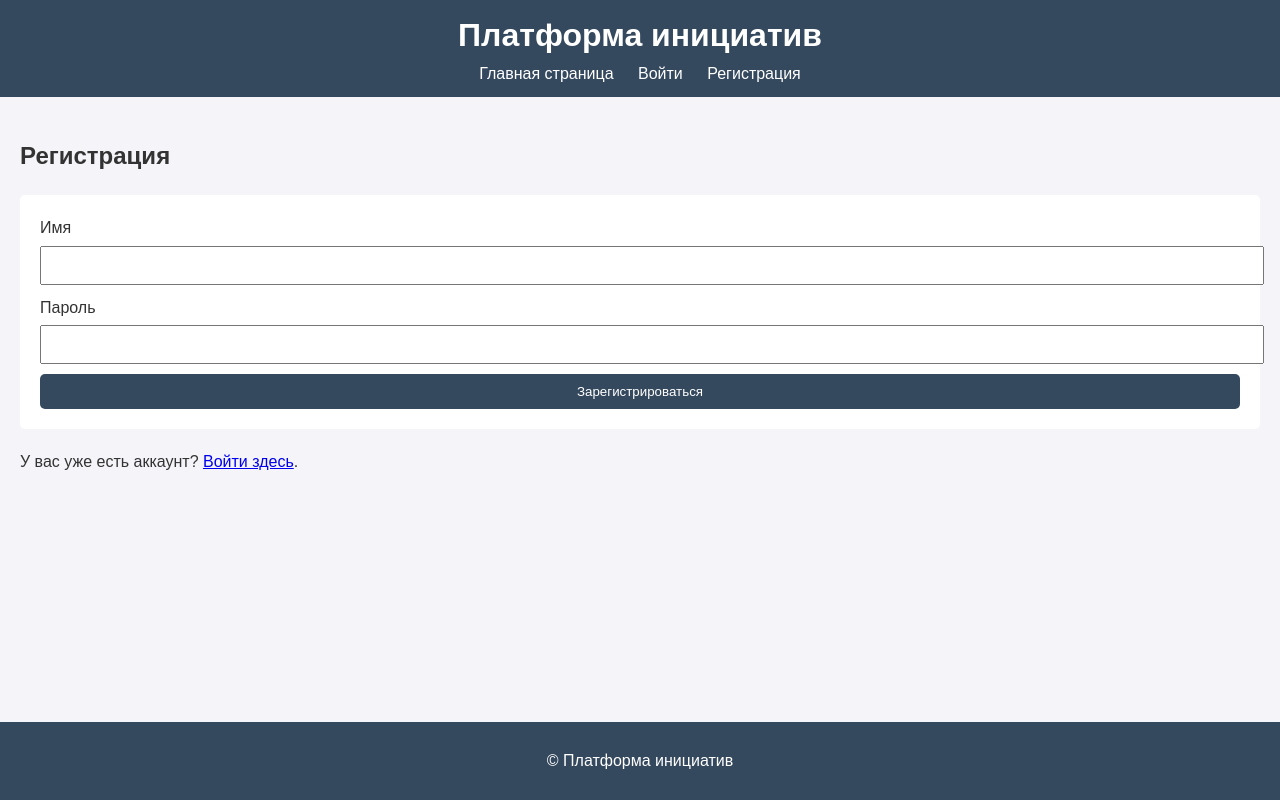
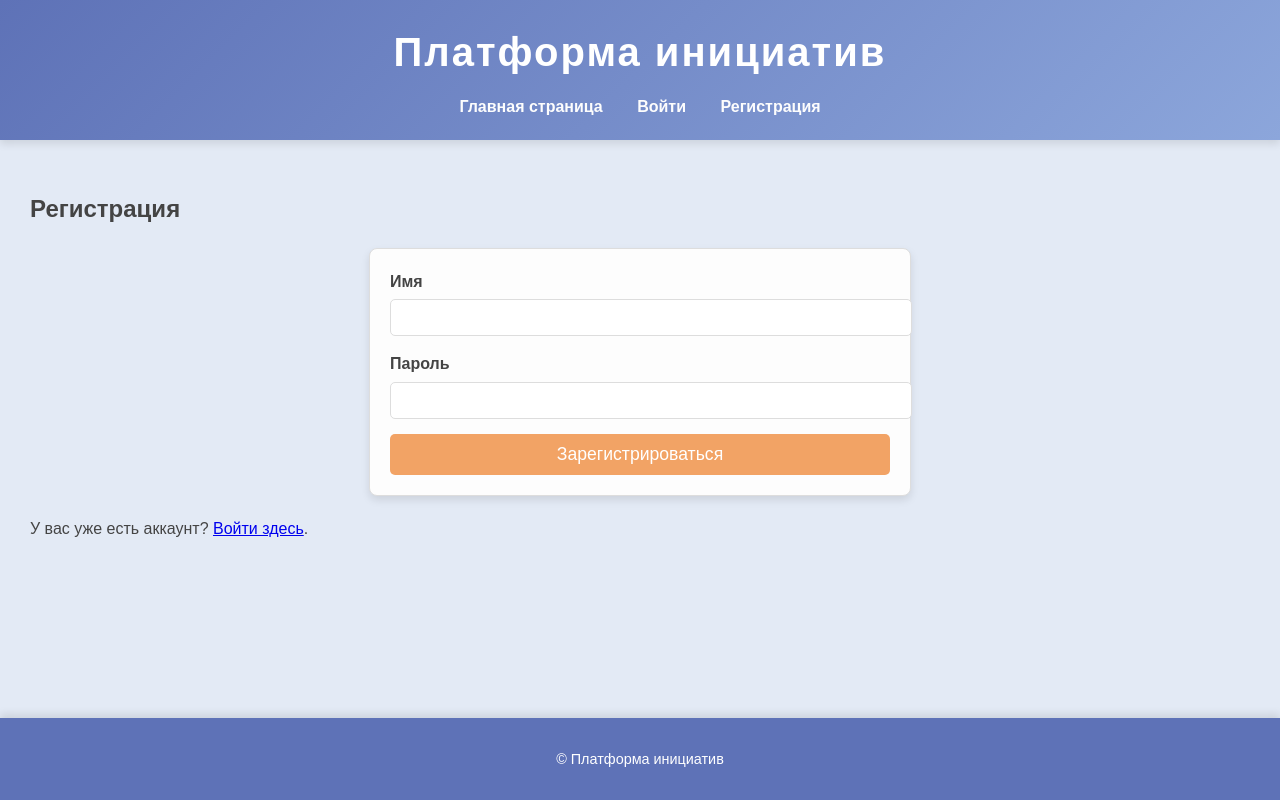
Before and after one commit to artyomzakharov04/RGZ2, a Flask app: page /register in a window 1280 px wide. Run offline with Flask 3, Linux system fonts and the light colour scheme; some libraries are stand-ins or nearby versions.

Commit message:
Оконченный Static

```diff
--- a/static/style.css
+++ b/static/style.css
@@ -1,57 +1,127 @@
-body {
-    font-family: Arial, sans-serif;
-    line-height: 1.6;
-    background-color: #f4f4f9;
-    color: #333;
+/* Общие стили */
+body, html {
     margin: 0;
     padding: 0;
+    height: 100%;
+    display: flex;
+    flex-direction: column;
+    font-family: 'Arial', sans-serif;
+    line-height: 1.6;
+    background-color: #e3eaf5; /* Светло-синий приглушенный фон */
+    color: #444; /* Темно-серый текст */
 }
 
+/* Заголовок */
 header {
-    background: #35495e;
+    background: linear-gradient(135deg, #5e72b7, #8ca6db); /* Мягкий синий градиент */
     color: #fff;
-    padding: 10px 0;
+    padding: 20px 0;
     text-align: center;
+    box-shadow: 0 4px 8px rgba(0, 0, 0, 0.1);
 }
 
 header h1 {
     margin: 0;
+    font-size: 2.5em;
+    letter-spacing: 2px;
+}
+
+nav {
+    margin-top: 10px;
 }
 
 nav a {
-    color: #fff;
-    margin: 0 10px;
+    color: #fdfdfd; /* Белый текст */
+    margin: 0 15px;
     text-decoration: none;
+    font-weight: bold;
+    transition: color 0.3s ease;
 }
 
 nav a:hover {
+    color: #f3cba5; /* Пастельно-оранжевый при наведении */
     text-decoration: underline;
 }
 
+/* Основное содержимое */
 main {
-    padding: 20px;
+    flex: 1;
+    padding: 30px;
 }
 
+/* Футер */
 footer {
-    background: #35495e;
+    background: #5e72b7; /* Темный синий */
     color: #fff;
     text-align: center;
-    padding: 10px 0;
-    position: absolute;
-    bottom: 0;
-    width: 100%;
+    padding: 15px 0;
+    font-size: 0.9em;
+    margin-top: auto;
+    box-shadow: 0 -4px 8px rgba(0, 0, 0, 0.1);
 }
 
+/* Кнопки */
+button, .btn {
+    display: inline-block;
+    padding: 10px 20px;
+    color: #fff;
+    background: #f2a365; /* Пастельно-оранжевый */
+    border: none;
+    border-radius: 5px;
+    cursor: pointer;
+    font-size: 1em;
+    text-align: center;
+    transition: all 0.3s ease;
+}
+
+button:hover, .btn:hover {
+    background: #f28c50; /* Более насыщенный оранжевый при наведении */
+    transform: scale(1.05);
+}
+
+/* Карточка инициативы */
+.initiative {
+    background: #f9f9fc; /* Очень светлый оттенок синего для контраста */
+    margin-bottom: 20px;
+    padding: 20px;
+    border: 2px solid #5e72b7; /* Цвет рамки - синий */
+    border-radius: 8px;
+    box-shadow: 0 4px 8px rgba(0, 0, 0, 0.1);
+    transition: transform 0.3s ease, box-shadow 0.3s ease;
+}
+
+.initiative:hover {
+    transform: translateY(-10px); /* Эффект поднятия при наведении */
+    box-shadow: 0 8px 16px rgba(0, 0, 0, 0.2);
+}
+
+.initiative h2 {
+    font-size: 1.5em;
+    margin-bottom: 10px;
+    color: #5e72b7; /* Синий заголовок */
+}
+
+.initiative p {
+    font-size: 1em;
+    color: #666; /* Серый текст */
+}
+
+/* Формы */
 form {
-    background: #fff;
+    background: #fdfdfd; /* Очень светлый фон для форм */
     padding: 20px;
-    margin: 20px 0;
-    border-radius: 5px;
+    margin: 20px auto;
+    max-width: 500px;
+    border-radius: 8px;
+    border: 1px solid #ddd;
+    box-shadow: 0 4px 8px rgba(0, 0, 0, 0.1);
 }
 
 form label {
     display: block;
     margin-bottom: 5px;
+    font-weight: bold;
+    color: #444;
 }
 
 form input[type="text"],
@@ -59,46 +129,75 @@ form input[type="password"],
 form textarea {
     width: 100%;
     padding: 10px;
-    margin-bottom: 10px;
+    margin-bottom: 15px;
+    border: 1px solid #ddd;
+    border-radius: 5px;
+    transition: border-color 0.3s ease;
+}
+
+form input:focus,
+form textarea:focus {
+    border-color: #5e72b7; /* Фокус синего цвета */
+    outline: none;
 }
 
 form button {
-    display: block;
     width: 100%;
     padding: 10px;
-    background: #35495e;
+    background: #f2a365; /* Пастельно-оранжевый */
     color: #fff;
     border: none;
     border-radius: 5px;
+    font-size: 1.1em;
+    cursor: pointer;
+    transition: all 0.3s ease;
 }
 
 form button:hover {
-    background: #2c3e50;
+    background: #f28c50;
+    transform: scale(1.05);
 }
 
+/* Таблицы */
 table {
     width: 100%;
     border-collapse: collapse;
+    margin-top: 20px;
 }
 
 table th, table td {
     border: 1px solid #ddd;
-    padding: 10px;
+    padding: 15px;
     text-align: center;
 }
 
 table th {
-    background: #35495e;
+    background: #5e72b7;
     color: white;
+    font-weight: bold;
 }
 
 table tr:nth-child(even) {
-    background: #f4f4f9;
+    background: #e3eaf5; /* Светлый синий фон строк */
 }
 
-.initiative {
-    background: white;
-    margin-bottom: 20px;
-    padding: 20px;
-    border-radius: 5px;
+table tr:hover {
+    background: #f3cba5; /* Пастельно-оранжевый при наведении */
+    transition: background 0.3s ease;
 }
+
+/* Анимация появления */
+@keyframes fadeIn {
+    from {
+        opacity: 0;
+        transform: translateY(20px);
+    }
+    to {
+        opacity: 1;
+        transform: translateY(0);
+    }
+}
+
+.initiative, form, table {
+    animation: fadeIn 0.6s ease-in-out;
+}
```
